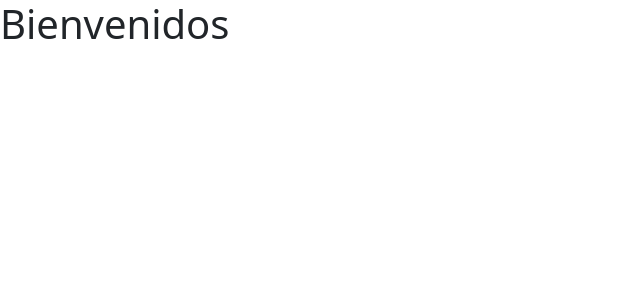
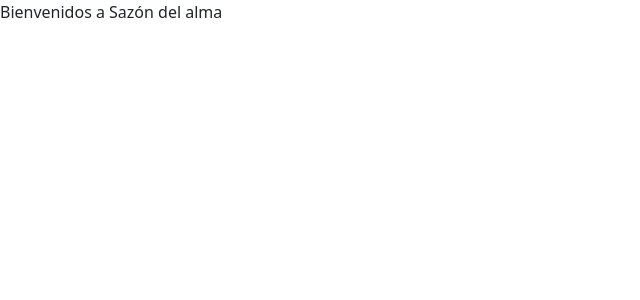
Before and after one commit to SheylaAstorga/RestaurantePF-Frontend, a React (Vite) app: page / in a window 1280 px wide. Shown: the top 300 px of the page, without its empty margins (0-640 px from the left). Built offline with nearby package versions, Linux system fonts and the light colour scheme.

Commit message:
se agrego el nombre del proyecto y se realizaron modificaciones agregando las dependencias faltantes

```diff
--- a/index.html
+++ b/index.html
@@ -4,10 +4,11 @@
     <meta charset="UTF-8" />
     <link rel="icon" type="image/svg+xml" href="/vite.svg" />
     <meta name="viewport" content="width=device-width, initial-scale=1.0" />
-    <meta name="description" content="" />
-    <meta name="keywords" content="" />
+    <meta name="description" content="¡Bienvenido a Sazón del Alma! Descubre nuestro exquisito menú y disfruta de una experiencia culinaria única. Reserva ahora y déjate sorprender por nuestros platos gourmet y ambiente acogedor.">
+<meta name="keywords" content="restaurante, comida, menú, reservas, gastronomía, cocina,cheff">
+
     <meta name="author" content="Sheyla	Astorga,Natalia del Valle	Morales,Daniel Emmanuel	Santi Araoz,Javier Exequiel	Jiménez,Thiago Benjamín Fiol" />
-    <title>Bienvenidos a </title>
+    <title>Bienvenidos a Sazón del Alma </title>
   </head>
   <body>
     <div id="root"></div>
--- a/package.json
+++ b/package.json
@@ -16,7 +16,7 @@
     "react-dom": "^18.2.0",
     "react-hook-form": "^7.51.1",
     "react-router-dom": "^6.22.3",
-    "sweetalert2": "^11.10.7"
+    "sweetalert2": "^11.6.13"
   },
   "devDependencies": {
     "@types/react": "^18.2.66",
--- a/src/App.css
+++ b/src/App.css
@@ -1,3 +1,12 @@
+:root {
+  --colorPrincipal:  #642c29 ;
+  --colorSecundario:#5e83a1 ;
+  --colorTerciario:  #a6c6dc ;
+  --colorFondo:  #e9e0c8 ;
+}
+
+
+
 #root {
   display: flex;
   flex-direction: column;
--- a/src/App.jsx
+++ b/src/App.jsx
@@ -3,7 +3,7 @@ function App() {
 
   return (
     <>
-        <h1>Bienvenidos</h1>
+        <h>Bienvenidos a Sazón del alma</h>
     </>
   )
 }
```
Also changed, not shown: 1 other file (tests, documents, lock files or other folders).
